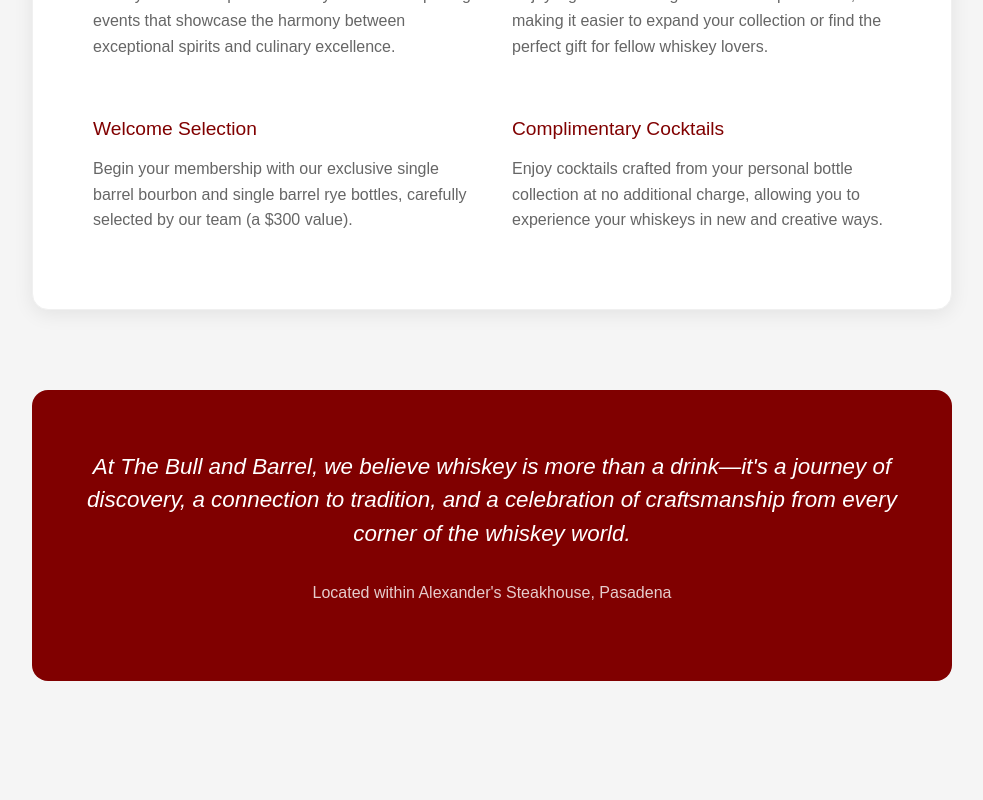
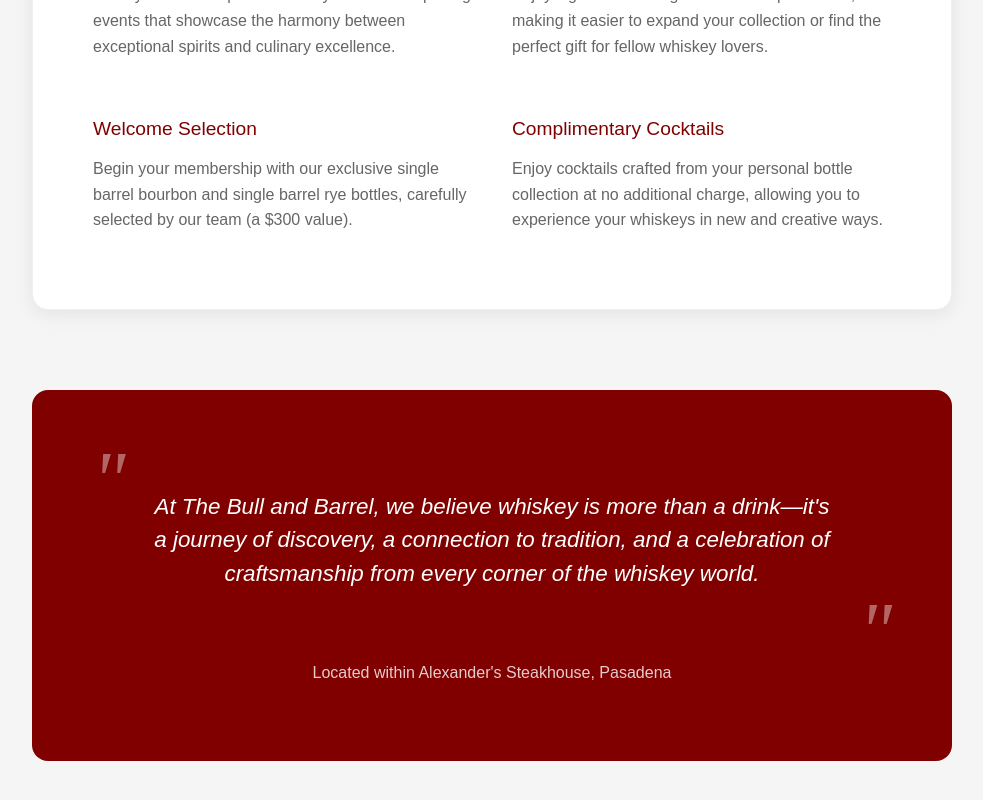
Before and after one commit to robsinz/bull-barrel-ecommerce, a React (Vite) app in the folder bull-barrel-ecommerce/: page /about in a window 1280 px wide. Shown: the part 1438-2238 px from the top of the page, without its empty margins (148-1131 px from the left). Before the commit the page ends 2199 px from the top, so only its background shows below. Built offline with nearby package versions, Linux system fonts and the light colour scheme; a web font is replaced by a local one.

Commit message:
fix bug in AboutPage css

```diff
--- a/bull-barrel-ecommerce/src/features/AboutPage/AboutPage.css
+++ b/bull-barrel-ecommerce/src/features/AboutPage/AboutPage.css
@@ -1,6 +1,8 @@
+/* AboutPage.css */
+
 .about-page__main-container {
   max-width: 1000px;
-  margin: 150px auto 0;
+  margin: 150px auto;
   padding: 80px 40px;
 }
 
@@ -124,6 +126,30 @@
   font-style: italic;
   margin-bottom: 30px;
   line-height: 1.5;
+  position: relative;
+  padding: 40px 80px;
+}
+
+.closing blockquote::before {
+  content: '"';
+  position: absolute;
+  top: -10px;
+  left: 20px;
+  font-size: 5rem;
+  color: rgba(255, 255, 255, 0.4);
+  font-family: serif;
+  line-height: 1;
+}
+
+.closing blockquote::after {
+  content: '"';
+  position: absolute;
+  bottom: -40px;
+  right: 20px;
+  font-size: 5rem;
+  color: rgba(255, 255, 255, 0.4);
+  font-family: serif;
+  line-height: 1;
 }
 
 .closing .location {
--- a/bull-barrel-ecommerce/src/features/AboutPage/AboutPage.tsx
+++ b/bull-barrel-ecommerce/src/features/AboutPage/AboutPage.tsx
@@ -4,7 +4,7 @@
   return (
     <div className="about-page__main-container">
       <div className="hero">
-        <h1>Bull & Barrel</h1>
+        <h1>The Bull & Barrel Bar</h1>
         <p>A sophisticated whiskey sanctuary within Alexander's Steakhouse</p>
       </div>
 
```
